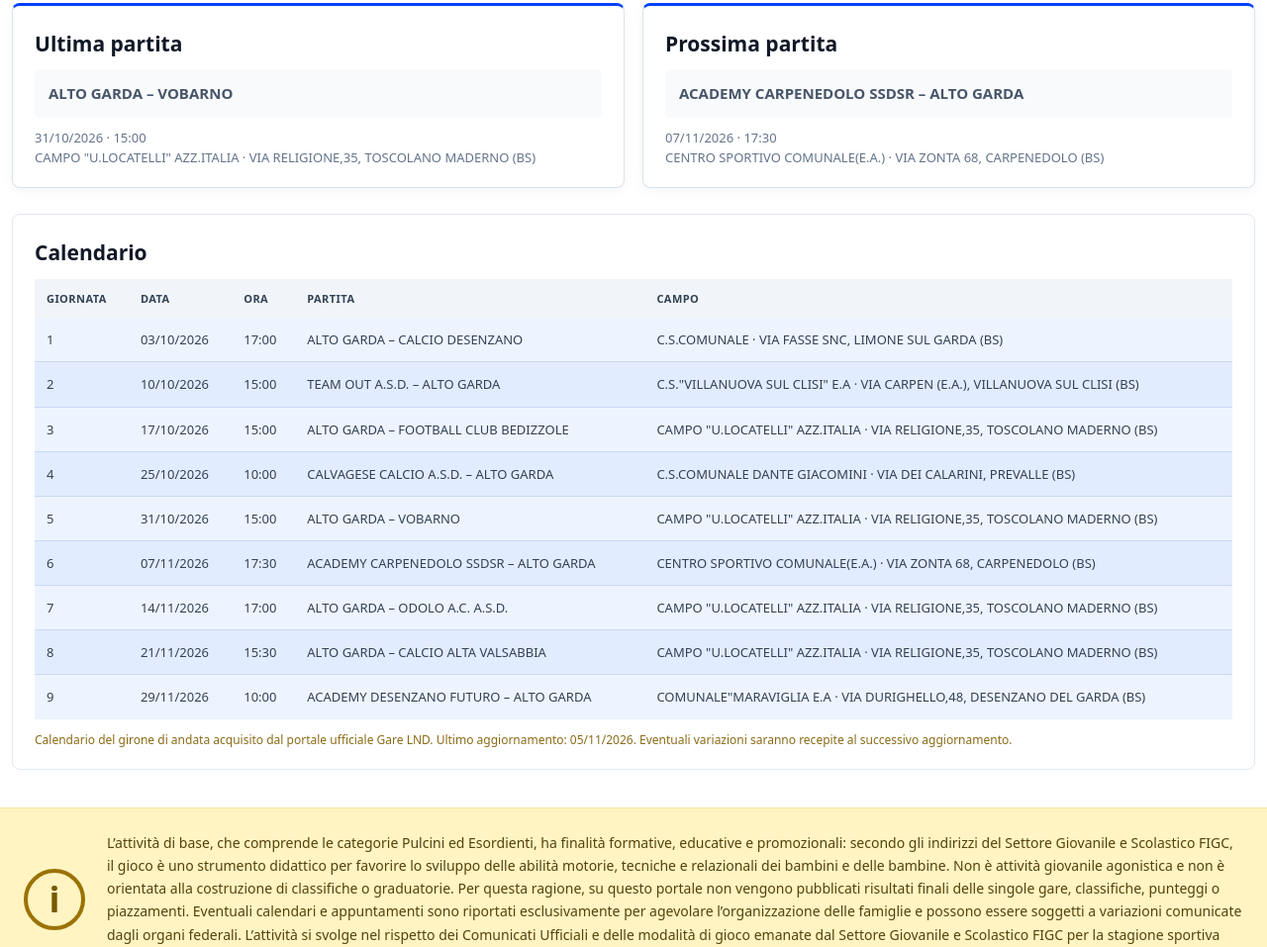
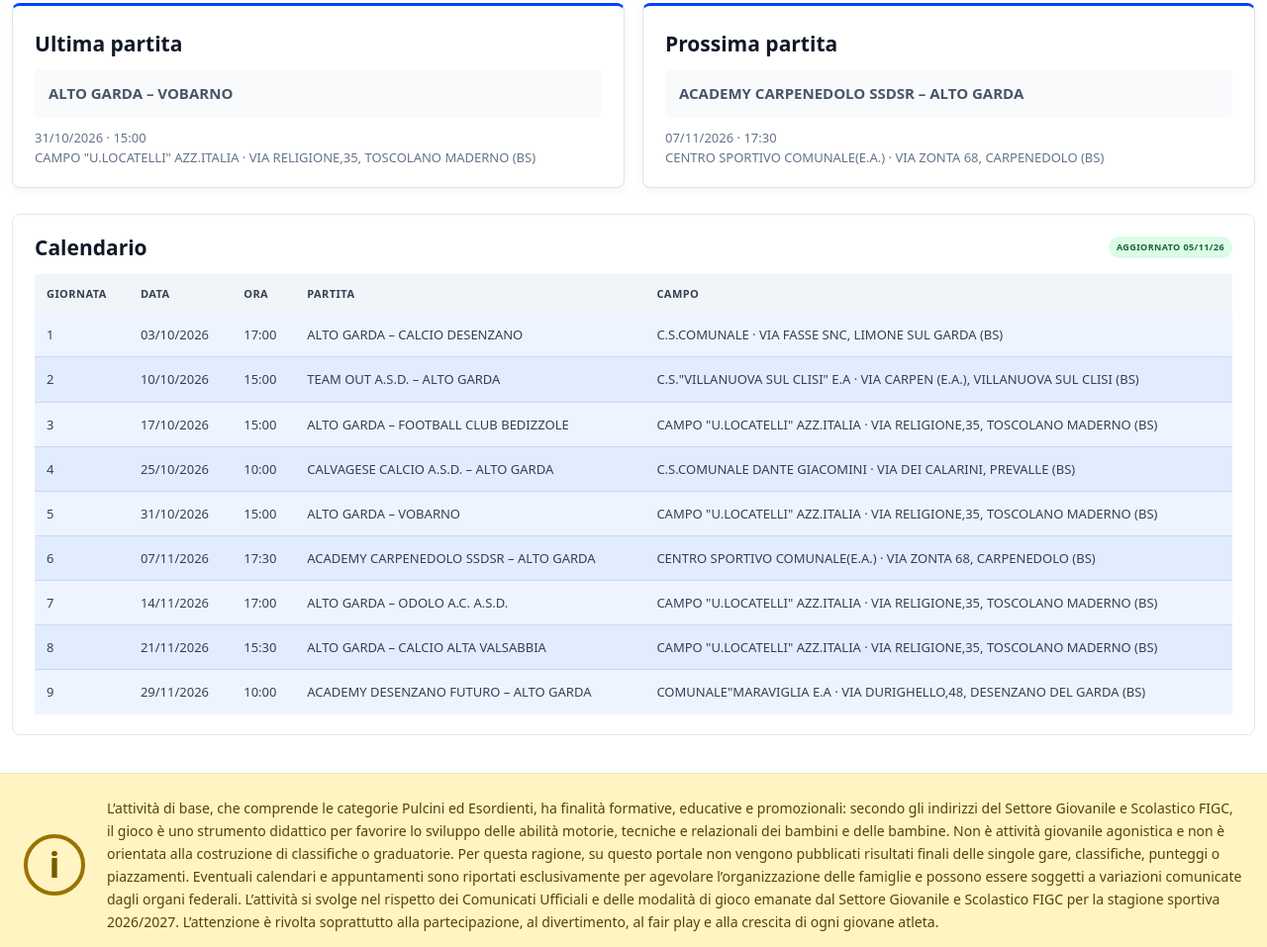
Before and after one commit to alto-garda/risultati, a plain HTML site: page squadre/esordienti-misti/index.html in a window 1280 px wide. Shown: the part 394-1351 px from the top of the page at 99% size. Drawn offline with Linux system fonts and the light colour scheme.

Commit message:
Add files via upload

```diff
--- a/assets/base-lnd.js
+++ b/assets/base-lnd.js
@@ -7,6 +7,11 @@
     if (!value) return 'Data da definire';
     const [y, m, d] = value.split('-');
     return `${d}/${m}/${y}`;
+  };
+  const fmtShortDate = (value) => {
+    if (!value) return '';
+    const [y, m, d] = value.split('-');
+    return `${d}/${m}/${String(y).slice(-2)}`;
   };
   const esc = (value) => String(value ?? '').replace(/[&<>"']/g, c => ({'&':'&amp;','<':'&lt;','>':'&gt;','"':'&quot;',"'":'&#39;'}[c]));
   const displayTeam = (name) => {
@@ -42,12 +47,12 @@
       const fixture = f.isRest ? 'Turno di riposo' : matchName(f);
       return `<tr><td>${esc(f.giornata)}</td><td>${esc(fmtDate(f.date))}</td><td>${esc(f.time || '—')}</td><td>${esc(fixture)}</td><td>${esc(venue(f) || '—')}</td></tr>`;
     }).join('');
-    const note = root.querySelector('.base-calendar-note');
-    if (note) note.textContent = `Calendario del girone di andata acquisito dal portale ufficiale Gare LND. Ultimo aggiornamento: ${fmtDate(data.updatedAt)}. Eventuali variazioni saranno recepite al successivo aggiornamento.`;
+    const calendarBadge = root.querySelector('.base-calendar-badge');
+    if (calendarBadge) calendarBadge.textContent = data.updatedAt ? `AGGIORNATO ${fmtShortDate(data.updatedAt)}` : 'AGGIORNAMENTO NON DISPONIBILE';
     root.dataset.loaded = 'true';
   }).catch(err => {
     console.error('Import calendario LND:', err);
-    const note = root.querySelector('.base-calendar-note');
-    if (note) note.textContent = 'Il calendario ufficiale LND non è momentaneamente disponibile. Riprova più tardi.';
+    const calendarBadge = root.querySelector('.base-calendar-badge');
+    if (calendarBadge) { calendarBadge.textContent = 'DATI NON DISPONIBILI'; calendarBadge.style.background = '#fee2e2'; calendarBadge.style.color = '#991b1b'; }
   });
 })();
--- a/squadre/esordienti-misti/index.html
+++ b/squadre/esordienti-misti/index.html
@@ -15,11 +15,10 @@
     </article>
   </div>
   <section class="base-calendar">
-    <div class="base-calendar-heading"><div><h2>Calendario</h2></div></div>
+    <div class="base-calendar-heading" style="display:flex;align-items:center;justify-content:space-between;gap:12px;flex-wrap:wrap;margin-bottom:14px"><h2 style="margin:0">Calendario</h2><span class="base-calendar-badge" style="display:inline-block;padding:4px 8px;border-radius:999px;background:#dcfce7;color:#166534;font-size:9px;font-weight:800;letter-spacing:.045em;white-space:nowrap">AGGIORNAMENTO…</span></div>
     <div class="base-table-wrap"><table class="base-fixture-table"><thead><tr><th>Giornata</th><th>Data</th><th>Ora</th><th>Partita</th><th>Campo</th></tr></thead><tbody>
       <tr><td colspan="5">Caricamento calendario ufficiale LND…</td></tr>
     </tbody></table></div>
-    <p class="base-calendar-note">Dati ufficiali LND in caricamento.</p>
   </section>
 </section>
 
```
Also changed, not shown: squadre/esordienti-u13/index.html (+1 -2 lines), squadre/pulcini-u10/index.html (+1 -2 lines), squadre/pulcini-u11/index.html (+1 -2 lines).
